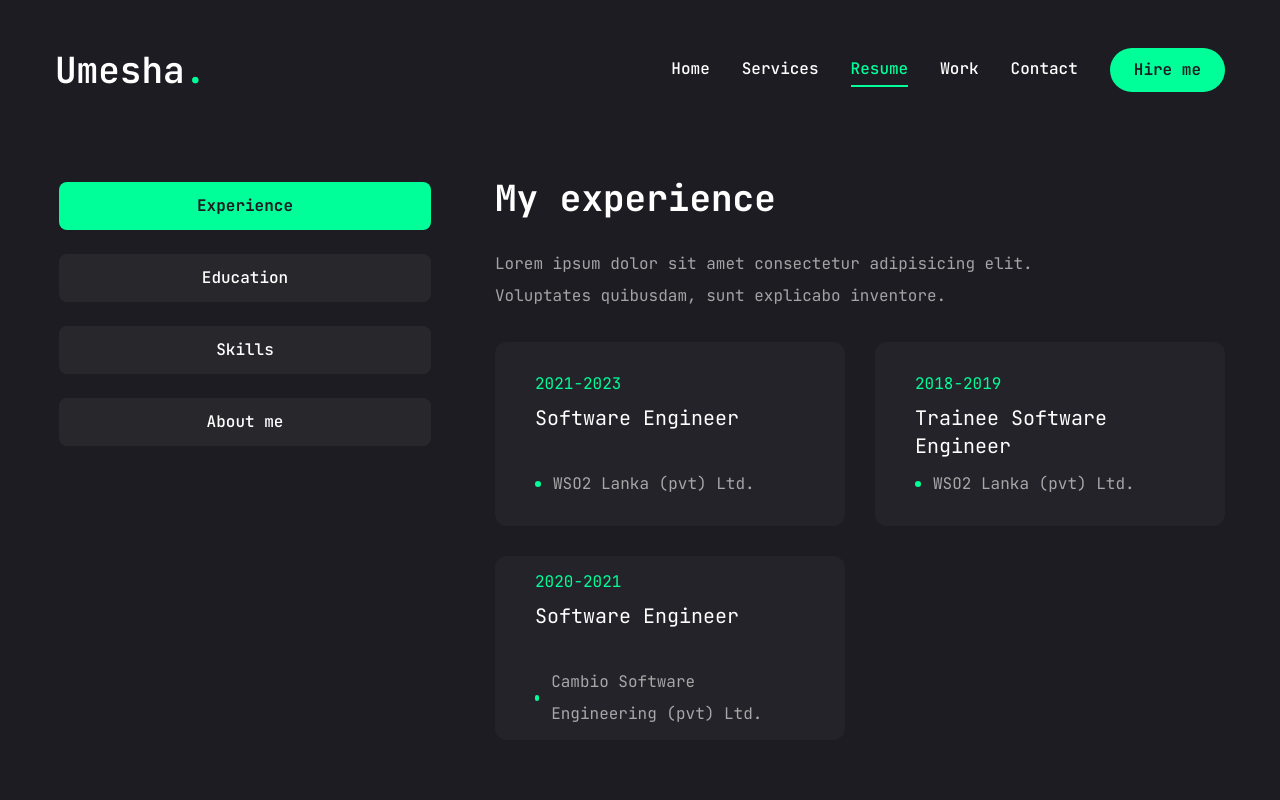
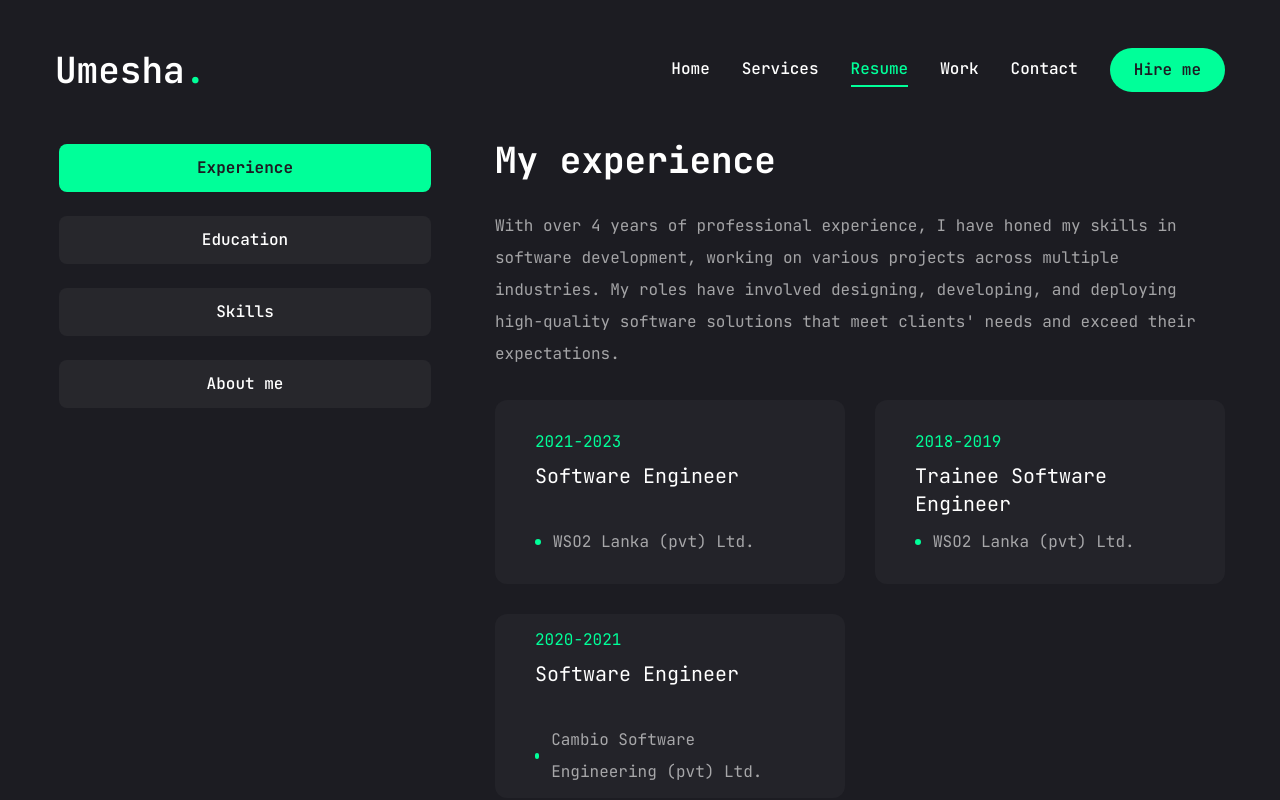
Before and after one commit to sandalu95/umesha-portfolio-web, a Next.js app: page /resume in a window 1280 px wide. Built offline with nearby package versions, Linux system fonts and the light colour scheme.

Commit message:
change resume tab descriptions

```diff
--- a/app/resume/page.jsx
+++ b/app/resume/page.jsx
@@ -14,7 +14,7 @@ import { SiTailwindcss, SiNextdotjs } from "react-icons/si";
 const about = {
   title: "About me",
   description:
-    "Lorem ipsum dolor sit amet consectetur adipisicing elit. Voluptates quibusdam, sunt explicabo inventore.",
+    "I am a passionate software developer with a knack for crafting elegant digital experiences. With a strong foundation in both front-end and back-end technologies, I strive to deliver high-quality solutions that are not only functional but also aesthetically pleasing.",
   info: [
     {
       fieldName: "Name",
@@ -56,7 +56,7 @@ const experience = {
   icon: "/assets/resume/icons/badge.svg",
   title: "My experience",
   description:
-    "Lorem ipsum dolor sit amet consectetur adipisicing elit. Voluptates quibusdam, sunt explicabo inventore.",
+    "With over 4 years of professional experience, I have honed my skills in software development, working on various projects across multiple industries. My roles have involved designing, developing, and deploying high-quality software solutions that meet clients' needs and exceed their expectations.",
   items: [
     {
       company: "WSO2 Lanka (pvt) Ltd.",
@@ -81,7 +81,7 @@ const education = {
   icon: "/assets/resume/icons/cap.svg",
   title: "My education",
   description:
-    "Lorem ipsum dolor sit amet consectetur adipisicing elit. Voluptates quibusdam, sunt explicabo inventore.",
+    "I have a solid educational background in information technology, holding advanced degrees from renowned institutions. My academic journey has equipped me with the knowledge and skills necessary to excel in the fast-paced field of software development.",
   items: [
     {
       institute: "RMIT University",
@@ -100,7 +100,7 @@ const education = {
 const skills = {
   title: "My skills",
   description:
-    "Lorem ipsum dolor sit amet consectetur adipisicing elit. Voluptates quibusdam, sunt explicabo inventore.",
+    "I possess a diverse skill set that spans various technologies and tools essential for modern software development. From front-end to back-end development, I am proficient in creating efficient and scalable applications.",
   skillList: [
     {
       icon: <FaHtml5 />,
@@ -177,7 +177,7 @@ const Resume = () => {
             <TabsContent value="experience" className="w-full">
               <div className="flex flex-col gap-[30px] text-center xl:text-left">
                 <h3 className="text-4xl font-bold">{experience.title}</h3>
-                <p className="max-w-[600px] text-white/60 mx-auto xl:mx-0">
+                <p className="w-full text-white/60 mx-auto xl:mx-0">
                   {experience.description}
                 </p>
                 <ScrollArea className="h-[400px]">
@@ -209,7 +209,7 @@ const Resume = () => {
             <TabsContent value="education" className="w-full">
               <div className="flex flex-col gap-[30px] text-center xl:text-left">
                 <h3 className="text-4xl font-bold">{education.title}</h3>
-                <p className="max-w-[600px] text-white/60 mx-auto xl:mx-0">
+                <p className="w-full text-white/60 mx-auto xl:mx-0">
                   {education.description}
                 </p>
                 <ScrollArea className="h-[400px]">
@@ -218,7 +218,7 @@ const Resume = () => {
                       return (
                         <li
                           key={index}
-                          className="bg-[#232329] h-[184px] py-6 px-10 rounded-xl flex flex-col justify-center items-center lg:items-start gap-1"
+                          className="bg-[#232329] h-[210px] py-6 px-10 rounded-xl flex flex-col justify-center items-center lg:items-start gap-1"
                         >
                           <span className="text-accent">{item.duration}</span>
                           <h3 className="text-xl max-w-[320px] min-h-[60px] text-center lg:text-left">
@@ -242,7 +242,7 @@ const Resume = () => {
               <div className="flex flex-col gap-[30px]">
                 <div className="flex flex-col gap-[30px] text-center xl:text-left">
                   <h3 className="text-4xl font-bold">{skills.title}</h3>
-                  <p className="max-w-[600px] text-white/60 mx-auto xl:mx-0">
+                  <p className="w-full text-white/60 mx-auto xl:mx-0">
                     {skills.description}
                   </p>
                 </div>
@@ -276,7 +276,7 @@ const Resume = () => {
             >
               <div className="flex flex-col gap-[30px]">
                 <h3 className="text-4xl font-bold">{about.title}</h3>
-                <p className="max-w-[600px] text-white/60 mx-auto xl:mx-0">
+                <p className="w-full text-white/60 mx-auto xl:mx-0">
                   {about.description}
                 </p>
                 <ul className="grid grid-cols-1 xl:grid-cols-2 gap-y-6 max-w-[620px] mx-auto xl:mx-0">
```
